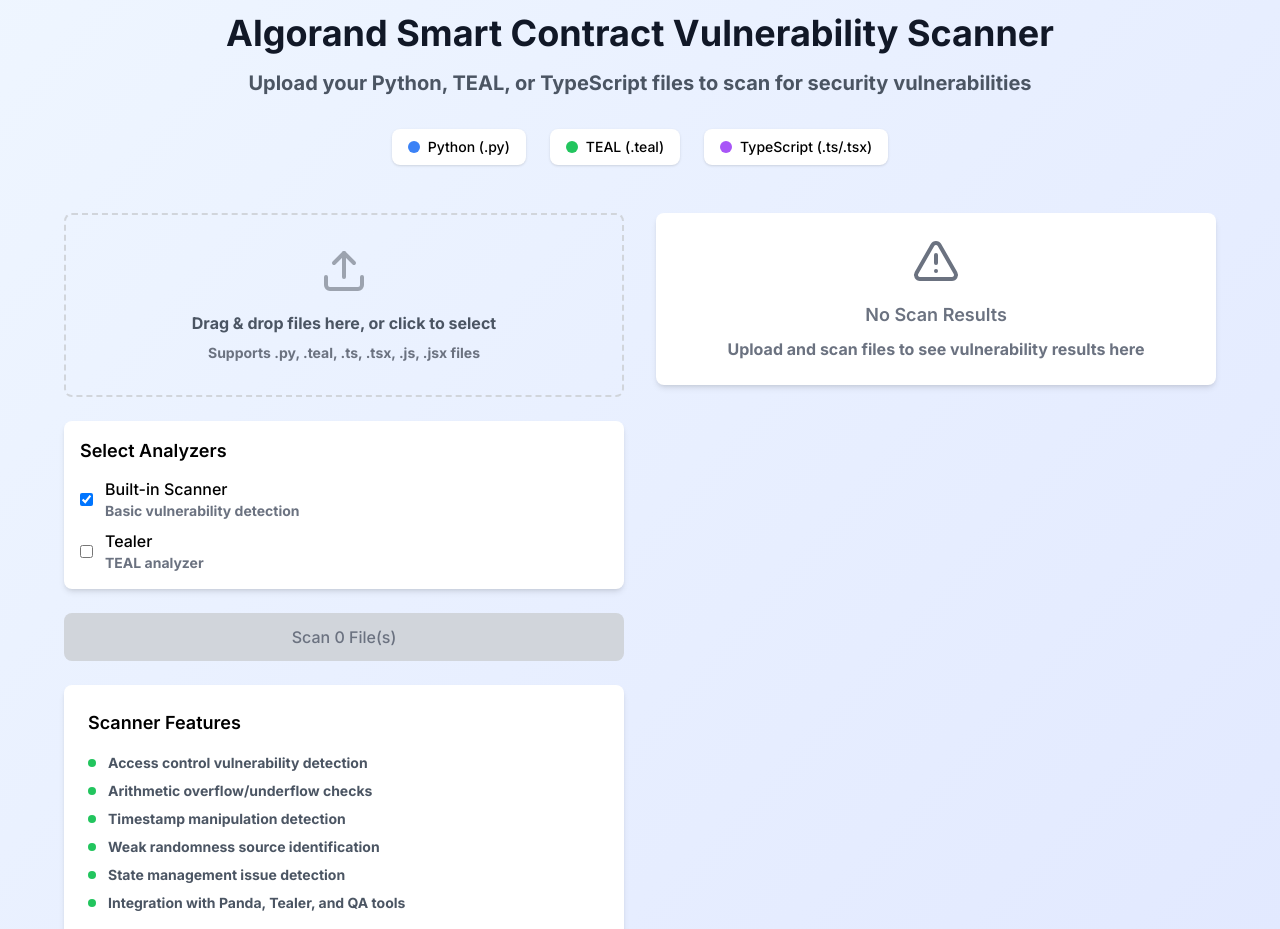
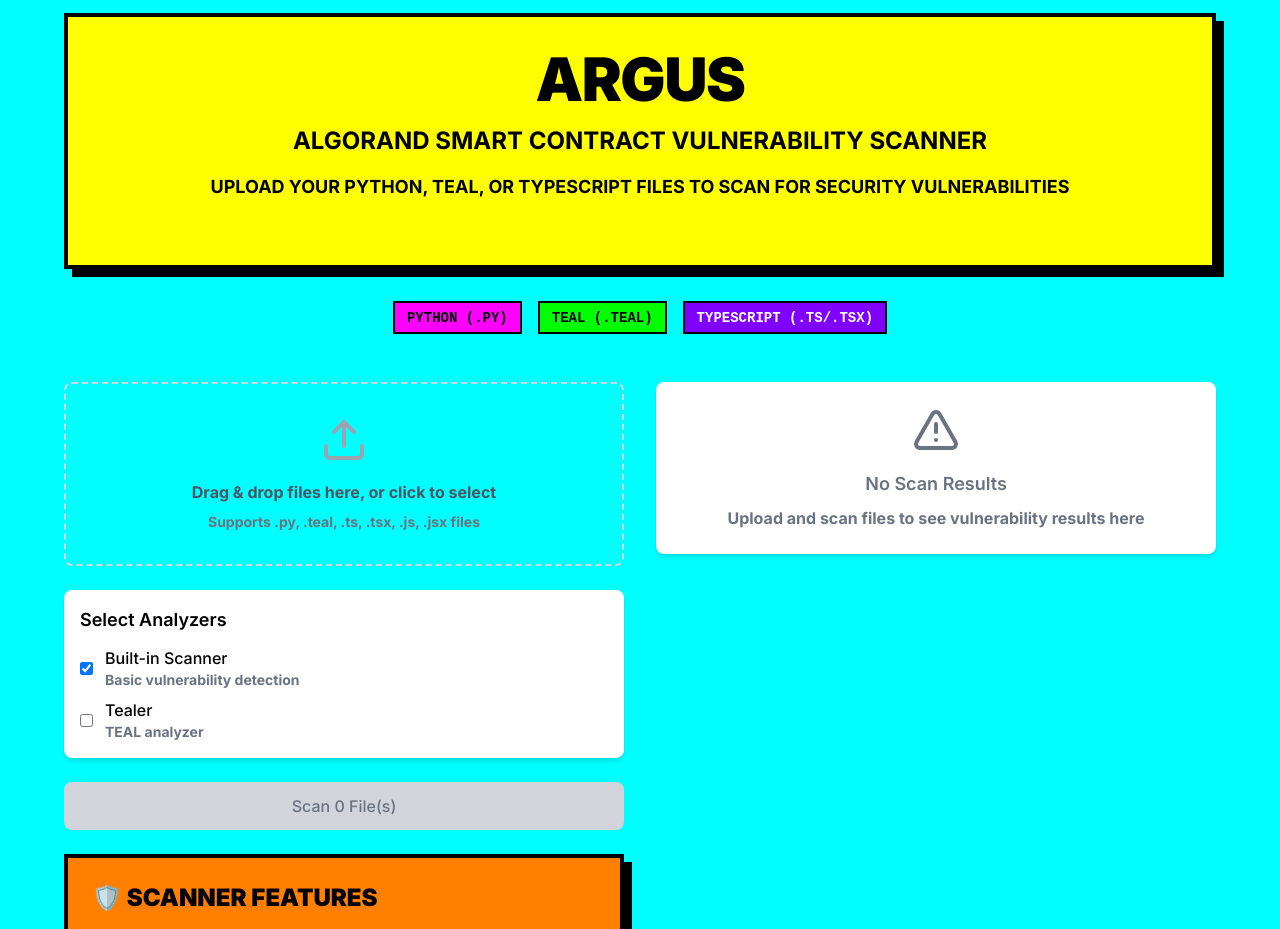
Before and after one commit to cagmero/ARGUS, a Next.js app in the folder frontend/algorand-scanner-ui/: page / in a window 1280 px wide. Shown: the part 100-1029 px from the top of the page. Built offline with nearby package versions, Linux system fonts and the light colour scheme.

Commit message:
updated the home page

```diff
--- a/frontend/algorand-scanner-ui/src/app/page.tsx
+++ b/frontend/algorand-scanner-ui/src/app/page.tsx
@@ -54,7 +54,7 @@ export default function Home() {
   }
 
   return (
-    <div className="min-h-screen bg-gradient-to-br from-blue-50 to-indigo-100">
+    <div className="min-h-screen bg-neo-cyan">
       <Toaster position="top-right" />
 
       <Header />
@@ -63,26 +63,28 @@ export default function Home() {
         <div className="max-w-6xl mx-auto">
           {/* Hero Section */}
           <div className="text-center mb-12">
-            <h1 className="text-4xl font-bold text-gray-900 mb-4">
-              Algorand Smart Contract Vulnerability Scanner
-            </h1>
-            <p className="text-xl text-gray-600 mb-8">
-              Upload your Python, TEAL, or TypeScript files to scan for security vulnerabilities
-            </p>
+            <div className="neo-card p-8 mb-8 bg-neo-yellow">
+              <h1 className="text-6xl font-black text-black mb-4 uppercase tracking-tight">
+                ARGUS
+              </h1>
+              <h2 className="text-2xl font-bold text-black mb-4 uppercase">
+                Algorand Smart Contract Vulnerability Scanner
+              </h2>
+              <p className="text-lg text-black font-bold mb-8 uppercase">
+                Upload your Python, TEAL, or TypeScript files to scan for security vulnerabilities
+              </p>
+            </div>
 
             {/* Supported File Types */}
-            <div className="flex justify-center space-x-6 mb-8">
-              <div className="flex items-center space-x-2 bg-white px-4 py-2 rounded-lg shadow">
-                <div className="w-3 h-3 bg-blue-500 rounded-full"></div>
-                <span className="text-sm font-medium">Python (.py)</span>
+            <div className="flex justify-center space-x-4 mb-8">
+              <div className="neo-badge bg-neo-pink text-black">
+                <span className="font-mono">Python (.py)</span>
               </div>
-              <div className="flex items-center space-x-2 bg-white px-4 py-2 rounded-lg shadow">
-                <div className="w-3 h-3 bg-green-500 rounded-full"></div>
-                <span className="text-sm font-medium">TEAL (.teal)</span>
+              <div className="neo-badge bg-neo-green text-black">
+                <span className="font-mono">TEAL (.teal)</span>
               </div>
-              <div className="flex items-center space-x-2 bg-white px-4 py-2 rounded-lg shadow">
-                <div className="w-3 h-3 bg-purple-500 rounded-full"></div>
-                <span className="text-sm font-medium">TypeScript (.ts/.tsx)</span>
+              <div className="neo-badge bg-neo-purple text-white">
+                <span className="font-mono">TypeScript (.ts/.tsx)</span>
               </div>
             </div>
           </div>
@@ -98,32 +100,32 @@ export default function Home() {
               />
 
               {/* Features */}
-              <div className="bg-white rounded-lg shadow-md p-6">
-                <h3 className="text-lg font-semibold mb-4">Scanner Features</h3>
-                <ul className="space-y-2 text-sm text-gray-600">
+              <div className="neo-card p-6 bg-neo-orange">
+                <h3 className="text-2xl font-black mb-6 text-black uppercase">🛡️ Scanner Features</h3>
+                <ul className="space-y-3 text-black font-bold">
                   <li className="flex items-center">
-                    <span className="w-2 h-2 bg-green-500 rounded-full mr-3"></span>
-                    Access control vulnerability detection
+                    <span className="w-4 h-4 bg-black mr-4 rotate-45"></span>
+                    ACCESS CONTROL VULNERABILITY DETECTION
                   </li>
                   <li className="flex items-center">
-                    <span className="w-2 h-2 bg-green-500 rounded-full mr-3"></span>
-                    Arithmetic overflow/underflow checks
+                    <span className="w-4 h-4 bg-black mr-4 rotate-45"></span>
+                    ARITHMETIC OVERFLOW/UNDERFLOW CHECKS
                   </li>
                   <li className="flex items-center">
-                    <span className="w-2 h-2 bg-green-500 rounded-full mr-3"></span>
-                    Timestamp manipulation detection
+                    <span className="w-4 h-4 bg-black mr-4 rotate-45"></span>
+                    TIMESTAMP MANIPULATION DETECTION
                   </li>
                   <li className="flex items-center">
-                    <span className="w-2 h-2 bg-green-500 rounded-full mr-3"></span>
-                    Weak randomness source identification
+                    <span className="w-4 h-4 bg-black mr-4 rotate-45"></span>
+                    WEAK RANDOMNESS SOURCE IDENTIFICATION
                   </li>
                   <li className="flex items-center">
-                    <span className="w-2 h-2 bg-green-500 rounded-full mr-3"></span>
-                    State management issue detection
+                    <span className="w-4 h-4 bg-black mr-4 rotate-45"></span>
+                    STATE MANAGEMENT ISSUE DETECTION
                   </li>
                   <li className="flex items-center">
-                    <span className="w-2 h-2 bg-green-500 rounded-full mr-3"></span>
-                    Integration with Panda, Tealer, and QA tools
+                    <span className="w-4 h-4 bg-black mr-4 rotate-45"></span>
+                    INTEGRATION WITH PANDA, TEALER, AND QA TOOLS
                   </li>
                 </ul>
               </div>
```
